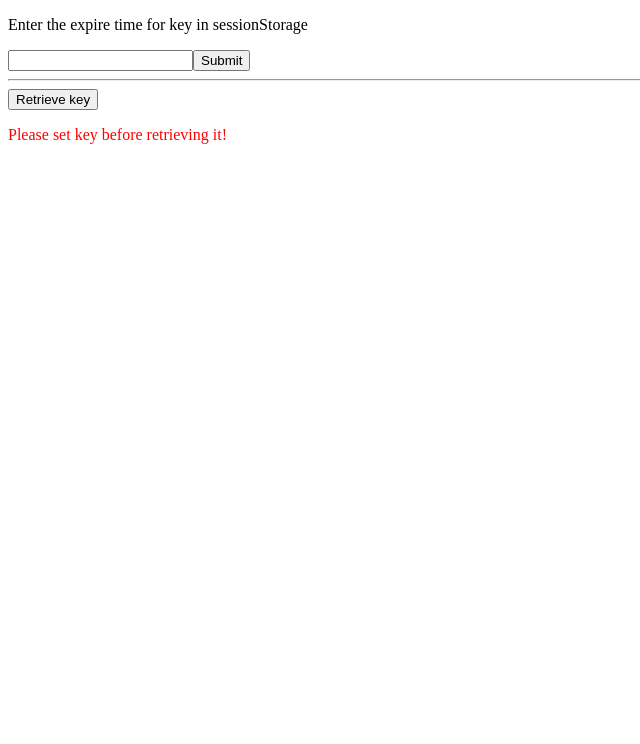
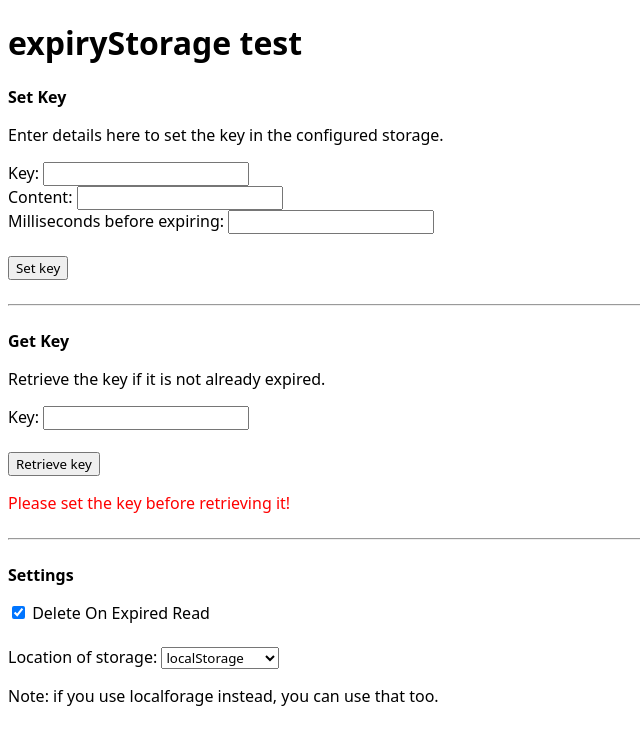
Before and after one commit to lraj22/overflow-code, a plain HTML site: page expireStorage/index.html in a window 1280 px wide. Both pictures are taken after a click on the button "Retrieve key". Shown: the whole page, without its empty margins (0-640 px from the left). Drawn offline with Linux system fonts and the light colour scheme.

Commit message:
Make extensive testing possible
Add lots of code to make it possible to test expireStorage

```diff
--- a/expireStorage/expireStorage.js
+++ b/expireStorage/expireStorage.js
@@ -1,5 +1,5 @@
 window.expireStorage={
-	"storage": sessionStorage, // localStorage and localforage are also options if you change this
+	"storage": localStorage, // sessionStorage and localforage are also options if you change this
 	"deleteOnExpiredRead": true, // delete if expired and tried to read?
 	"setItem": function(key, value, expires){
 		expireStorage.storage.setItem(key, JSON.stringify({"e": Date.now()+parseInt(expires), "v": value}));
--- a/expireStorage/index.html
+++ b/expireStorage/index.html
@@ -3,13 +3,39 @@
 	<head>
 		<meta charset="UTF-8"/>
 		<title>Storage Timeout</title>
+		<meta name="viewport" content="width=device-width, initial-scale=1"/>
+		<style>
+			* {
+				font-family: system-ui, -apple-system, BlinkMacSystemFont, 'Segoe UI', Roboto, Oxygen, Ubuntu, Cantarell, 'Open Sans', 'Helvetica Neue', sans-serif;
+			}
+			hr{
+				margin:1.5rem auto;
+			}
+		</style>
 	</head>
 	<body>
-		<p>Enter the expire time for key in sessionStorage</p>
-		<input type="number" id="time"/><button id="submit">Submit</button>
+		<h1>expiryStorage test</h1>
+		<p><b>Set Key</b></p>
+		<p>Enter details here to set the key in the configured storage.</p>
+		<label for="setKey">Key: </label><input id="setKey"/><br/>
+		<label for="content">Content: </label><input id="content"/><br/>
+		<label for="time">Milliseconds before expiring: </label><input type="number" id="time"/><br/><br/>
+		<button id="submit">Set key</button>
 		<hr/>
+		<p><b>Get Key</b></p>
+		<p>Retrieve the key if it is not already expired.</p>
+		<label for="key">Key: </label><input id="getKey"/><br/><br/>
 		<button id="retrieve">Retrieve key</button>
 		<p id="value"></p>
+		<p id="expires"></p>
+		<hr/>
+		<p><b>Settings</b></p>
+		<input type="checkbox" id="doer" checked="checked"/><label for="doer"> Delete On Expired Read</label><br/><br/>
+		<label for="storageType">Location of storage: </label><select id="storageType">
+			<option value="localStorage">localStorage</option>
+			<option value="sessionStorage">sessionStorage</option>
+		</select>
+		<p>Note: if you use localforage instead, you can use that too.</p>
 		<script src="expireStorage.js"></script>
 		<script src="main.js"></script>
 	</body>
--- a/expireStorage/main.js
+++ b/expireStorage/main.js
@@ -1,16 +1,35 @@
 // Just a file to make index.html work. For the expireStorage code, go to expireStorage.js
-document.getElementById("time").onkeydown=function(expires){
-	if(expires.key=="Enter")document.getElementById("submit").click();
-}
-document.getElementById("submit").onclick=function(){
-	expireStorage.setItem("key","This is 'key'!",document.getElementById("time").value);
-}
-document.getElementById("retrieve").onclick=function(){
-	var r=expireStorage.getItem("key");
-	if(r.msg=="Success")
-		document.getElementById("value").textContent=r.val;
-	else if(r.msg=="Not set")
-		document.getElementById("value").innerHTML="<span style='color:red'>Please set key before retrieving it!</span>";
-	else if(r.msg=="Expired")
-		document.getElementById("value").innerHTML="<span style='color:red'>'key' has expired</span>";
-}
+
+document.querySelectorAll("[id]").forEach(function(e){window[e.id]=e;});
+time.onkeydown=function(e){
+	if(e.key==="Enter")submit.click();
+};
+submit.onclick=function(){
+	expireStorage.setItem(setKey.value,content.value,time.value);
+};
+retrieve.onclick=function(){
+	var r=expireStorage.getItem(getKey.value);
+	switch(r.msg){
+		case "Success":
+			value.textContent=r.val;
+			break;
+		case "Not set":
+			value.innerHTML='<span style="color:red">Please set the key before retrieving it!</span>';
+			break;
+		case "Expired":
+			value.innerHTML='<span style="color:red">That key has expired</span>';
+			break;
+		case "Not expireStorage key":
+			value.innerHTML='<span style="color:red">That key exists, but it was not created by expireStorage.</span>';
+			break;
+		default:
+			value.innerHTML="<span style='color:red'><b>SOMETHING HAS GONE WRONG</b></span>";
+	}
+	expires.textContent=r.expires;
+};
+doer.onchange=function(){
+	expireStorage.deleteOnExpiredRead=this.checked;
+};
+storageType.onchange=function(){
+	expireStorage.storage=window[this.value];
+};
```
